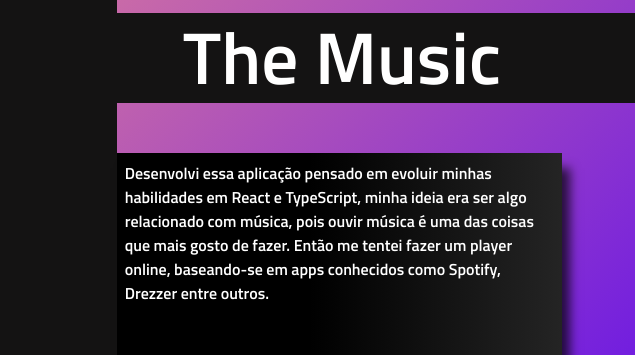
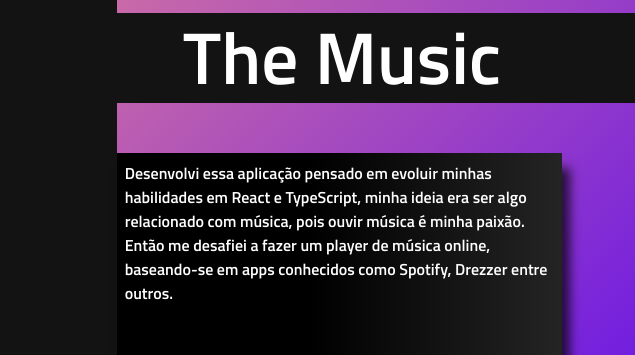
Before and after one commit to ruanthow/Portfolio, a website: page web/index.html in a window 1280 px wide. Shown: the part 2976-3331 px from the top of the page, 0-635 px from the left. Drawn offline with nearby package versions, Linux system fonts and the light colour scheme; a web font is replaced by a local one.

Commit message:
Update index.html

```diff
--- a/web/index.html
+++ b/web/index.html
@@ -296,8 +296,7 @@
                                     <p>
                                         Desenvolvi essa aplicação pensado em evoluir minhas habilidades em React e
                                         TypeScript, minha ideia era ser algo relacionado com música, pois ouvir música é
-                                        uma
-                                        das coisas que mais gosto de fazer. Então me tentei fazer um player online,
+                                        minha paixão. Então me desafiei a fazer um player de música online,
                                         baseando-se em apps conhecidos como Spotify, Drezzer entre outros.
                                     </p>
                                 </div>
```
